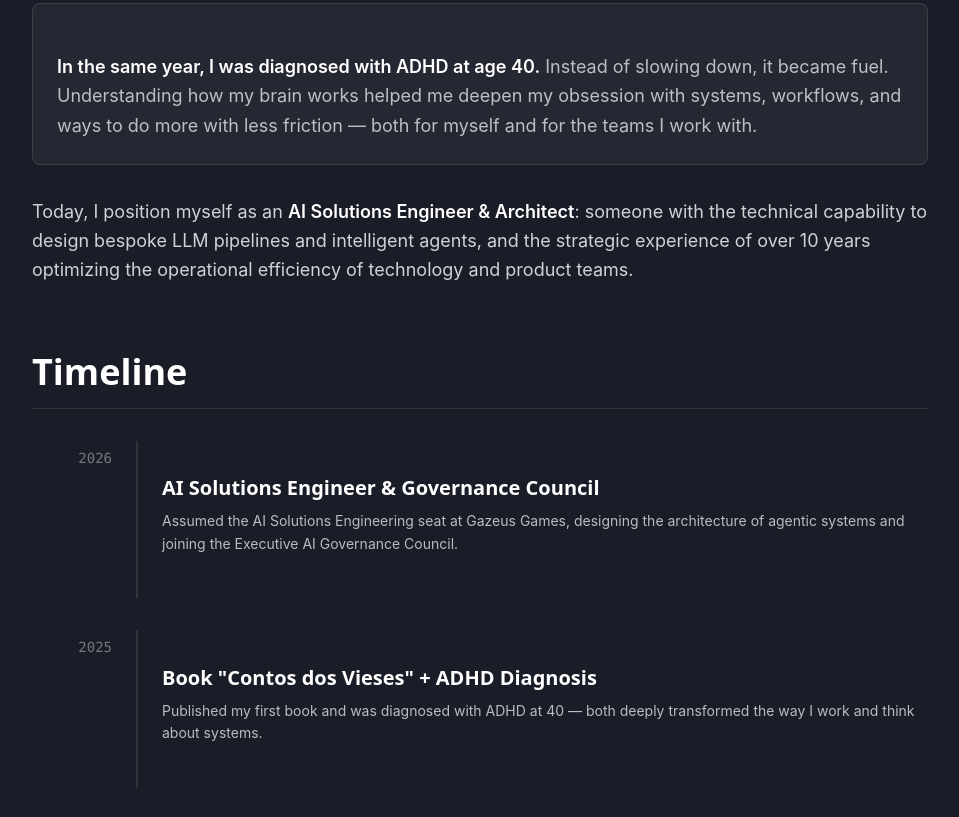
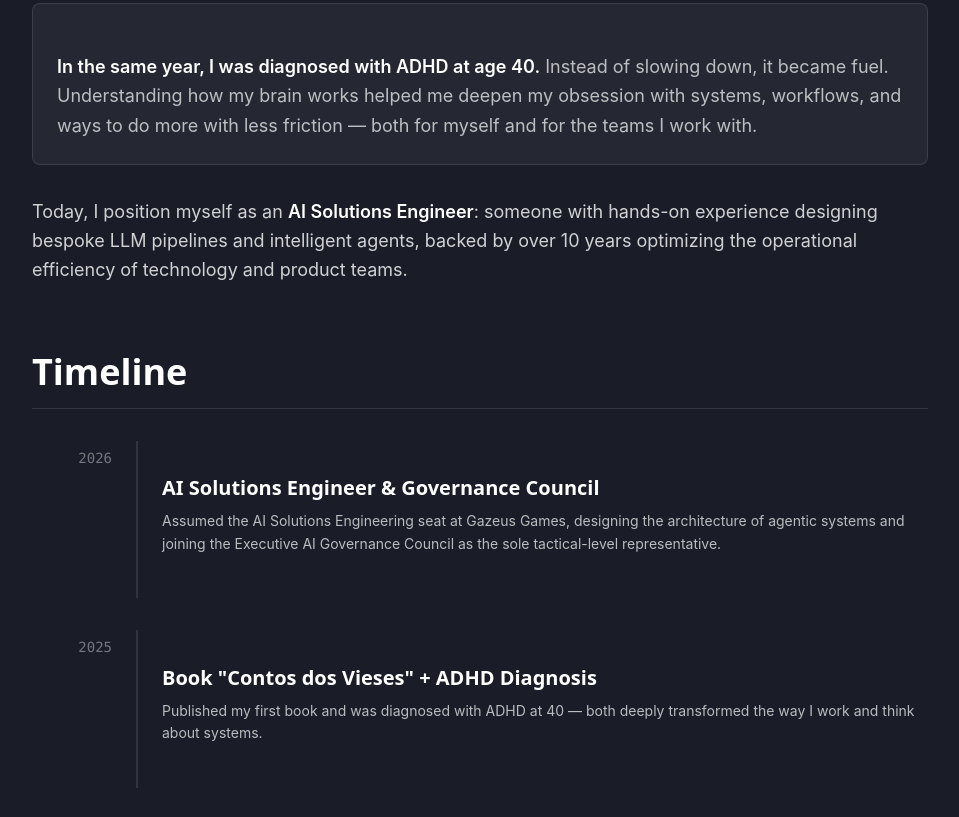
Before and after one commit to felipefernandes/felipefernandes.github.io, an Astro site: page /en/about in a window 1280 px wide. Shown: the part 1072-1889 px from the top of the page, without its empty margins (160-1119 px from the left). Built offline with nearby package versions, Linux system fonts and the light colour scheme; Astro itself is replaced by a stand-in of ours.

Commit message:
docs: refine job title to AI Solutions Engineer and update governance role description

```diff
--- a/src/components/layout/SEO.astro
+++ b/src/components/layout/SEO.astro
@@ -50,7 +50,7 @@ const imageURL = new URL(image, Astro.site);
   "name": "Felipe Fernandes",
   "url": "https://felipefernandes.github.io",
   "image": "https://felipefernandes.github.io/avatar.jpg",
-  "jobTitle": "AI Solutions Engineer & Architect",
+  "jobTitle": "AI Solutions Engineer",
   "description": "Transformo complexidade operacional em sistemas simples, automatizados e que realmente funcionam.",
   "sameAs": [
     "https://www.linkedin.com/in/felipefernand10/",
--- a/src/i18n/ui.ts
+++ b/src/i18n/ui.ts
@@ -16,18 +16,18 @@ export const ui = {
     'nav.archive': 'arquivo',
 
     // Footer
-    'footer.description': 'AI Solutions Engineer & Architect · Agentic Systems · LLM Pipelines · Automação de Fluxos de Trabalho',
+    'footer.description': 'AI Solutions Engineer · Agentic Systems · LLM Pipelines · Automação de Fluxos de Trabalho',
     'footer.links': 'Links',
     'footer.connect': 'Conecte-se',
     'footer.builtWith': 'Feito com Astro + Tailwind.',
 
     // Hero Section
-    'hero.subtitle': 'AI Solutions Engineer & Architect · Agentic Systems · LLM Pipelines · Automação de Fluxos de Trabalho',
+    'hero.subtitle': 'AI Solutions Engineer · Agentic Systems · LLM Pipelines · Automação de Fluxos de Trabalho',
     'hero.tagline.1': 'Transformo',
     'hero.tagline.2': 'complexidade operacional',
     'hero.tagline.3': 'em sistemas',
     'hero.tagline.4': 'simples',
-    'hero.description': 'Especialista em arquitetar e implantar sistemas baseados em agentes autônomos e fluxos inteligentes de automação de processos, combinando excelência técnica com alta eficiência operacional.',
+    'hero.description': 'Projeto e implanto sistemas de agentes autônomos e automações inteligentes de fluxo de trabalho, unindo experiência prática em IA a mais de uma década otimizando operações de times de tecnologia e produto.',
     'hero.cta.projects': 'Ver Projetos',
     'hero.cta.contact': 'Fale Comigo',
 
@@ -35,7 +35,7 @@ export const ui = {
     'about.title': 'Sobre mim',
     'about.p1': 'Sou um profissional com mais de 10 anos de experiência na interseção entre agilidade, tecnologia e inovação. Comecei como desenvolvedor e instrutor de web no Rio de Janeiro — ensinando HTML, CSS, JavaScript e Design Thinking para turmas que muitas vezes nunca tinham tocado em código.',
     'about.p2': 'Em 2014, co-fundei o Code Club Brasil, o braço brasileiro da Raspberry Pi Foundation. Junto com uma equipe de 12 pessoas espalhadas pelo país, estruturamos mais de 630 clubes de programação e chegamos a estimados 15.000 crianças em todos os estados brasileiros.',
-    'about.p3': 'Em 2018, cheguei à Gazeus Games. Ao longo dessa jornada, estruturei a cultura de agilidade e inteligência operacional e, a partir de 2026, assumi como AI Solutions Engineer. Lidero o desenvolvimento de frotas de agentes autônomos e a governança executiva corporativa para adoção de IA.',
+    'about.p3': 'Em 2018, cheguei à Gazeus Games. Ao longo dessa jornada, estruturei a cultura de agilidade e inteligência operacional e, a partir de 2026, assumi como AI Solutions Engineer. Lidero o desenvolvimento da frota de agentes autônomos da empresa e sou o único representante de nível tático no Conselho Executivo de Governança de IA, contribuindo para as políticas e a estratégia de adoção de IA.',
     'about.p4': 'Em 2025, publiquei meu primeiro livro: "Contos dos Vieses", uma coleção de narrativas que traduz vieses cognitivos da gestão em histórias acessíveis. No mesmo ano, fui diagnosticado com TDAH aos 40 anos — o que virou combustível para aprofundar minha obsessão por sistemas e formas de fazer mais com menos fricção.',
     'about.cta.more': 'Leia Mais',
     'about.cta.contact': 'Contato',
@@ -127,18 +127,18 @@ export const ui = {
     'nav.archive': 'archive',
 
     // Footer
-    'footer.description': 'AI Solutions Engineer & Architect · Agentic Systems · LLM Pipelines · Workflow Automation',
+    'footer.description': 'AI Solutions Engineer · Agentic Systems · LLM Pipelines · Workflow Automation',
     'footer.links': 'Links',
     'footer.connect': 'Connect',
     'footer.builtWith': 'Built with Astro + Tailwind.',
 
     // Hero Section
-    'hero.subtitle': 'AI Solutions Engineer & Architect · Agentic Systems · LLM Pipelines · Workflow Automation',
+    'hero.subtitle': 'AI Solutions Engineer · Agentic Systems · LLM Pipelines · Workflow Automation',
     'hero.tagline.1': 'I transform',
     'hero.tagline.2': 'operational complexity',
     'hero.tagline.3': 'into simple',
     'hero.tagline.4': 'systems',
-    'hero.description': 'Specialist in architecting and deploying systems based on autonomous agents and intelligent workflow automation, combining technical excellence with high operational efficiency.',
+    'hero.description': 'I design and deploy autonomous agent systems and intelligent workflow automation, combining hands-on AI engineering with over a decade optimizing operations for technology and product teams.',
     'hero.cta.projects': 'View Projects',
     'hero.cta.contact': 'Get in Touch',
 
@@ -146,7 +146,7 @@ export const ui = {
     'about.title': 'About me',
     'about.p1': 'I am a professional with over 10 years of experience at the intersection of agility, technology, and innovation. I started as a web developer and instructor in Rio de Janeiro — teaching HTML, CSS, JavaScript, and Design Thinking to classes where students had often never touched a line of code.',
     'about.p2': 'In 2014, I co-founded Code Club Brasil, the Brazilian branch of the Raspberry Pi Foundation. Together with a team of 12 people spread across the country, we structured more than 630 coding clubs and reached an estimated 15,000 children in all Brazilian states.',
-    'about.p3': 'In 2018, I joined Gazeus Games. Throughout this journey, I built the culture of agility and operational intelligence and, starting in 2026, took on the role of AI Solutions Engineer. I lead the development of autonomous agent fleets and corporate executive governance for AI adoption.',
+    'about.p3': 'In 2018, I joined Gazeus Games. Throughout this journey, I built the culture of agility and operational intelligence and, starting in 2026, took on the role of AI Solutions Engineer. I lead the development of the company\'s autonomous agent fleet and serve as the sole tactical-level representative on the Executive AI Governance Council, contributing to AI adoption policy and strategy.',
     'about.p4': 'In 2025, I published my first book: "Contos dos Vieses", a collection of narratives translating cognitive biases in management into accessible stories. In the same year, I was diagnosed with ADHD at age 40 — which became fuel to deepen my obsession with systems and ways to do more with less friction.',
     'about.cta.more': 'Read More',
     'about.cta.contact': 'Contact',
--- a/src/pages/en/about.astro
+++ b/src/pages/en/about.astro
@@ -10,7 +10,7 @@ const translatePath = useTranslatedPath(lang);
 
 <BaseLayout
   title="About | Felipe Fernandes"
-  description="AI Solutions Engineer & Architect. Specializing in designing and deploying autonomous agent systems, LLM pipelines, and workflow automation."
+  description="AI Solutions Engineer. Designing and deploying autonomous agent systems, LLM pipelines, and workflow automation."
 >
   <main class="pt-24 pb-20">
     <div class="container-custom">
@@ -47,8 +47,8 @@ const translatePath = useTranslatedPath(lang);
               in 2018, <strong class="text-white">Gazeus Games</strong> — one of the largest casual games companies in Brazil.
               I acted for years as Agile Coach & Operational Intelligence Lead, leading process modernization and architecting the organization's
               first AI initiatives. In January 2026, I took on the role of <strong class="text-white">AI Solutions Engineer</strong>, focusing
-              full-time on designing and deploying agent-based systems and autonomous workflows. I also represent the tactical team on the
-              company's Executive AI Governance Council, designing guidelines and corporate strategies for AI adoption.
+              full-time on designing and deploying agent-based systems and autonomous workflows. I'm also the sole tactical-level representative
+              on the company's Executive AI Governance Council, contributing to corporate guidelines and strategy for AI adoption.
             </p>
 
             <p class="text-white/70 leading-relaxed mb-6">
@@ -65,8 +65,8 @@ const translatePath = useTranslatedPath(lang);
             </div>
 
             <p class="text-white/80 leading-relaxed">
-              Today, I position myself as an <strong class="text-white">AI Solutions Engineer & Architect</strong>: someone with the technical
-              capability to design bespoke LLM pipelines and intelligent agents, and the strategic experience of over 10 years optimizing
+              Today, I position myself as an <strong class="text-white">AI Solutions Engineer</strong>: someone with hands-on experience
+              designing bespoke LLM pipelines and intelligent agents, backed by over 10 years optimizing
               the operational efficiency of technology and product teams.
             </p>
           </section>
@@ -88,7 +88,7 @@ const translatePath = useTranslatedPath(lang);
                     AI Solutions Engineer & Governance Council
                   </h3>
                   <p class="text-white/70 text-sm leading-relaxed">
-                    Assumed the AI Solutions Engineering seat at Gazeus Games, designing the architecture of agentic systems and joining the Executive AI Governance Council.
+                    Assumed the AI Solutions Engineering seat at Gazeus Games, designing the architecture of agentic systems and joining the Executive AI Governance Council as the sole tactical-level representative.
                   </p>
                 </div>
               </div>
--- a/src/pages/en/index.astro
+++ b/src/pages/en/index.astro
@@ -9,8 +9,8 @@ import Contact from '../../components/sections/Contact.astro';
 ---
 
 <BaseLayout
-  title="Felipe Fernandes - AI Solutions Engineer & Architect"
-  description="AI Solutions Engineer & Architect specializing in designing and deploying autonomous agent systems, LLM pipelines, and workflow automation."
+  title="Felipe Fernandes - AI Solutions Engineer"
+  description="AI Solutions Engineer. Designing and deploying autonomous agent systems, LLM pipelines, and workflow automation."
 >
   <Hero />
   <About />
--- a/src/pages/index.astro
+++ b/src/pages/index.astro
@@ -9,8 +9,8 @@ import Contact from '../components/sections/Contact.astro';
 ---
 
 <BaseLayout
-  title="Felipe Fernandes - AI Solutions Engineer & Architect"
-  description="AI Solutions Engineer & Architect especializado em conceber e implantar sistemas de agentes autônomos, pipelines de LLM e automação de fluxos de trabalho."
+  title="Felipe Fernandes - AI Solutions Engineer"
+  description="AI Solutions Engineer. Projeto e implanto sistemas de agentes autônomos, pipelines de LLM e automação de fluxos de trabalho."
 >
   <Hero />
   <About />
--- a/src/pages/sobre.astro
+++ b/src/pages/sobre.astro
@@ -5,7 +5,7 @@ import Button from '../components/ui/Button.astro';
 
 <BaseLayout
   title="Sobre | Felipe Fernandes"
-  description="AI Solutions Engineer & Architect. Especializado em conceber e implantar sistemas de agentes autônomos, pipelines de LLM e automação de fluxos de trabalho."
+  description="AI Solutions Engineer. Projeto e implanto sistemas de agentes autônomos, pipelines de LLM e automação de fluxos de trabalho."
 >
   <main class="pt-24 pb-20">
     <div class="container-custom">
@@ -40,7 +40,7 @@ import Button from '../components/ui/Button.astro';
             <p class="text-white/70 leading-relaxed mb-6">
               Ao longo da carreira, passei por gestão de projetos digitais, operações ágeis e CTO de agência criativa antes de
               ingressar, em 2018, na <strong class="text-white">Gazeus Games</strong> — uma das maiores empresas de jogos casuais do Brasil.
-              Atuei por anos como Agile Coach & Operational Intelligence Lead, liderando a modernização de processos e arquitetando as primeiras iniciativas de IA da organização. Em janeiro de 2026, assumi a posição de <strong class="text-white">AI Solutions Engineer</strong>, com foco integral em conceber e implantar sistemas baseados em agentes e fluxos autônomos. Também represento o time tático no Conselho Executivo de Governança de IA da empresa, desenhando diretrizes e estratégias corporativas de adoção de IA.
+              Atuei por anos como Agile Coach & Operational Intelligence Lead, liderando a modernização de processos e arquitetando as primeiras iniciativas de IA da organização. Em janeiro de 2026, assumi a posição de <strong class="text-white">AI Solutions Engineer</strong>, com foco integral em conceber e implantar sistemas baseados em agentes e fluxos autônomos. Também sou o único representante de nível tático no Conselho Executivo de Governança de IA da empresa, contribuindo para as diretrizes e estratégias corporativas de adoção de IA.
             </p>
 
             <p class="text-white/70 leading-relaxed mb-6">
@@ -57,7 +57,7 @@ import Button from '../components/ui/Button.astro';
             </div>
 
             <p class="text-white/80 leading-relaxed">
-              Hoje me posiciono como <strong class="text-white">AI Solutions Engineer & Architect</strong>: alguém com a capacidade técnica para projetar pipelines de LLM e agentes inteligentes sob medida, e a experiência estratégica de mais de 10 anos otimizando a eficiência operacional de times de tecnologia e produto.
+              Hoje me posiciono como <strong class="text-white">AI Solutions Engineer</strong>: alguém com experiência prática projetando pipelines de LLM e agentes inteligentes sob medida, apoiada em mais de 10 anos otimizando a eficiência operacional de times de tecnologia e produto.
             </p>
           </section>
 
@@ -78,7 +78,7 @@ import Button from '../components/ui/Button.astro';
                     AI Solutions Engineer & Conselho de Governança
                   </h3>
                   <p class="text-white/70 text-sm leading-relaxed">
-                    Assumi a cadeira de Engenharia de Soluções de IA na Gazeus Games, desenhando a arquitetura de sistemas baseados em agentes e integrando o Conselho Executivo de Governança de IA.
+                    Assumi a cadeira de Engenharia de Soluções de IA na Gazeus Games, desenhando a arquitetura de sistemas baseados em agentes e integrando o Conselho Executivo de Governança de IA como único representante de nível tático.
                   </p>
                 </div>
               </div>
```
